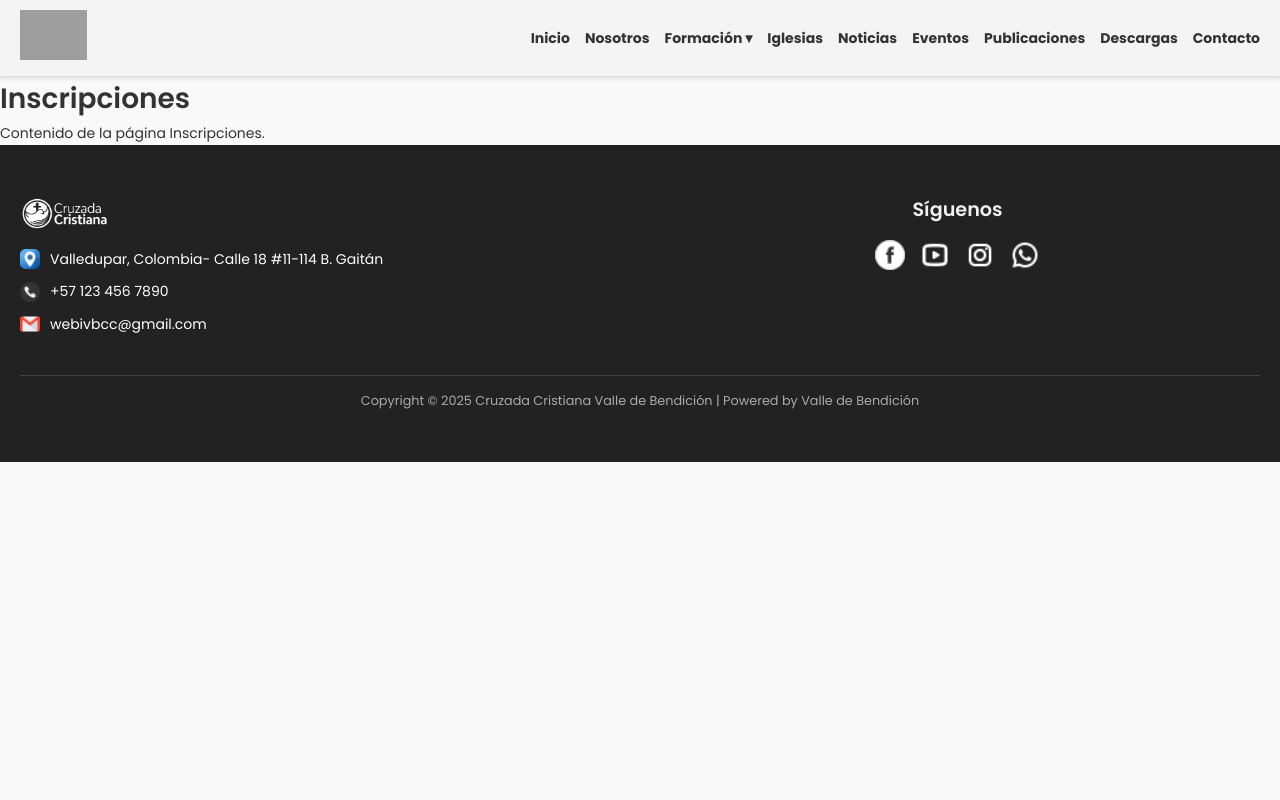
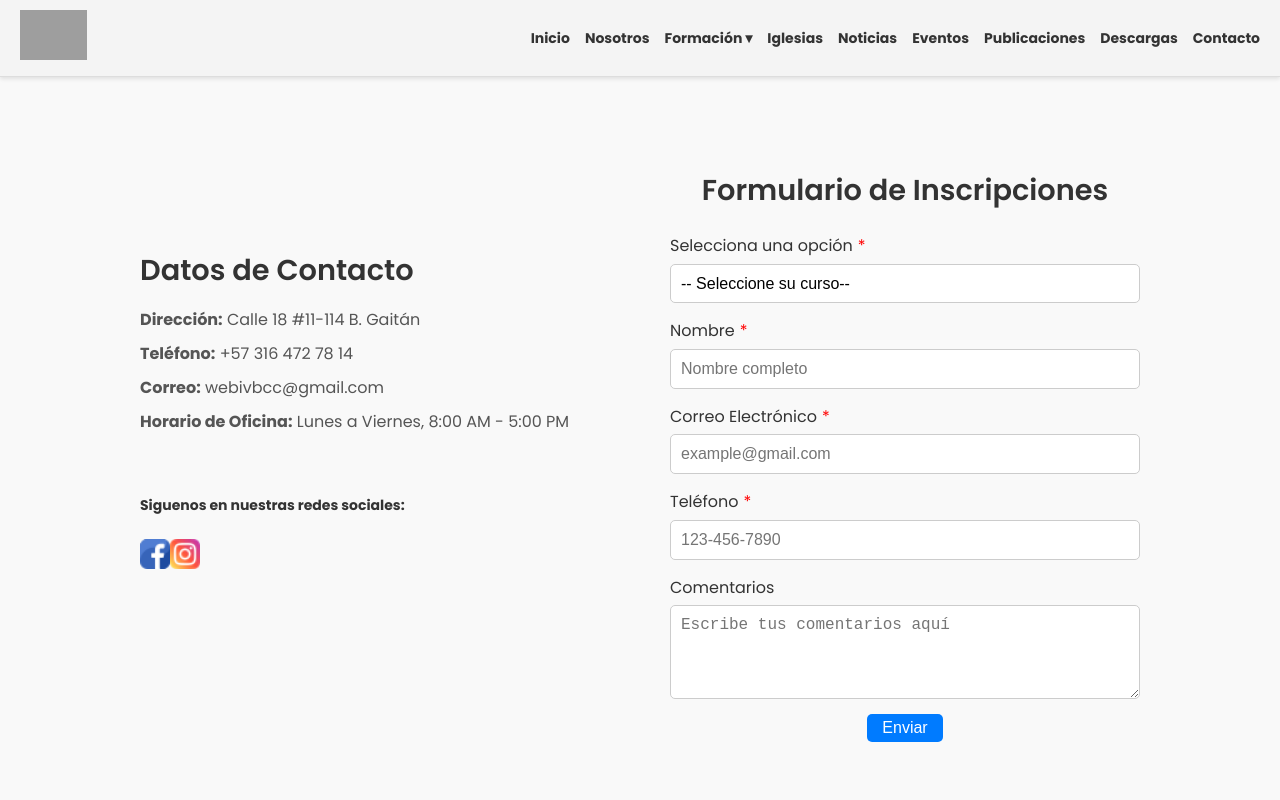
Before and after one commit to IVBCC/ivbccfront, a React (Create React App) app: page /formacion/inscripciones in a window 1280 px wide. Shown: the top 800 px of the page. Built offline with nearby package versions, Linux system fonts and the light colour scheme; grey boxes are pictures that could not be loaded; the HTML template or start-up script is replaced by a standard one.

Commit message:
avance seccionInscripciones

```diff
--- a/src/componentes/formacion/inscripciones.js
+++ b/src/componentes/formacion/inscripciones.js
@@ -1,11 +1,109 @@
-import React from 'react';
+import React from "react";
+import LogoFacebook from '../../logo/facebookinscripciones.png';
+import LogoIg from '../../logo/instagraminscripciones.png';
+import "../styles.css";
 
 const Inscripciones = () => {
   return (
-    <div className="ibps-section">
-      <h1>Inscripciones</h1>
-      <p>Contenido de la página Inscripciones.</p>
-    </div>
+    <section className="inscripciones-section">
+      <div className="inscripciones-grid">
+        {/* Sección de datos de contacto */}
+        <div className="datos-contacto">
+          <h2 className="datos-contacto-title">Datos de Contacto</h2>
+          <p className="contacto-item">
+            <strong>Dirección:</strong> Calle 18 #11-114 B. Gaitán
+          </p>
+          <p className="contacto-item">
+            <strong>Teléfono:</strong> +57 316 472 78 14
+          </p>
+          <p className="contacto-item">
+            <strong>Correo:</strong> webivbcc@gmail.com
+          </p>
+          <p className="contacto-item">
+            <strong>Horario de Oficina:</strong> Lunes a Viernes, 8:00 AM - 5:00 PM
+          </p>
+
+          <p className="strong-siguenos"><strong className="">Siguenos en nuestras redes sociales:</strong></p>
+          <br></br>
+          <a href="https://www.facebook.com/p/Iglesia-Valle-De-Bendici%C3%B3n-Cruzada-Cristiana-100064649477817/" target="_blank" rel="noopener noreferrer">
+              <img src={LogoFacebook} alt="Facebook" className="social-icon" />
+            </a>
+            <a href="https://www.instagram.com/iglesiavalledebendicion?igsh=ZTBrOHAzanM1NjFr" target="_blank" rel="noopener noreferrer">
+              <img src={LogoIg} alt="Instagram" className="social-icon" />
+            </a>
+        </div>
+        {/* Formulario de inscripciones */}
+        <div className="formulario-container">
+          <h2 className="formulario-title">Formulario de Inscripciones</h2>
+          <form className="inscripciones-form">
+            {/* NUEVA SECCIÓN: Selector obligatorio */}
+            <div className="form-group">
+              <label htmlFor="opciones">
+                Selecciona una opción<span className="required">*</span>
+              </label>
+              <select
+                id="opciones"
+                name="opciones"
+                required
+                defaultValue="" // Forzamos al usuario a elegir una opción
+              >
+                <option value="" disabled>-- Seleccione su curso--</option>
+                <option value="cefi">CEFI</option>
+                <option value="ibps">IBPS</option>
+              </select>
+            </div>
+            <div className="form-group">
+              <label htmlFor="nombre">
+                Nombre<span className="required">*</span>
+              </label>
+              <input
+                type="text"
+                id="nombre"
+                name="nombre"
+                placeholder="Nombre completo"
+                required
+              />
+            </div>
+            <div className="form-group">
+              <label htmlFor="correo">
+                Correo Electrónico<span className="required">*</span>
+              </label>
+              <input
+                type="email"
+                id="correo"
+                name="correo"
+                placeholder="example@gmail.com"
+                required
+              />
+            </div>
+            <div className="form-group">
+              <label htmlFor="telefono">
+                Teléfono<span className="required">*</span>
+              </label>
+              <input
+                type="tel"
+                id="telefono"
+                name="telefono"
+                placeholder="123-456-7890"
+                required
+              />
+            </div>
+            <div className="form-group">
+              <label htmlFor="comentarios">Comentarios</label>
+              <textarea
+                id="comentarios"
+                name="comentarios"
+                rows="4"
+                placeholder="Escribe tus comentarios aquí"
+              ></textarea>
+            </div>
+            <button type="submit" className="inscripciones-button">
+              Enviar
+            </button>
+          </form>
+        </div>
+      </div>
+    </section>
   );
 };
 
--- a/src/componentes/styles.css
+++ b/src/componentes/styles.css
@@ -1072,3 +1072,128 @@ p {
     max-width: 100%;
   }
 }
+
+/* Sección General */
+.inscripciones-section {
+  padding: 50px 20px;
+  margin: 40px auto;
+  max-width: 1000px;
+}
+
+.inscripciones-grid {
+  display: grid;
+  grid-template-columns: 1fr 1fr;
+  gap: 20px;
+  align-items: flex-start;
+}
+
+@media (max-width: 768px) {
+  .inscripciones-grid {
+    grid-template-columns: 1fr;
+  }
+}
+
+/* Datos de Contacto */
+.strong-siguenos{
+  margin-top: 60px;
+}
+.datos-contacto {
+  padding-right: 20px;
+  margin-top: 80px;
+}
+
+.datos-contacto-title {
+  font-size: 1.8rem;
+  color: #333;
+  margin-bottom: 15px;
+}
+
+.contacto-item {
+  font-size: 1rem;
+  color: #555;
+  margin-bottom: 10px;
+  line-height: 1.5;
+}
+
+/* Formulario */
+.formulario-container {
+  padding-left: 20px;
+}
+
+.formulario-title {
+  font-size: 1.8rem;
+  color: #333;
+  margin-bottom: 20px;
+  text-align: center;
+}
+
+.inscripciones-form {
+  display: flex;
+  flex-direction: column;
+  gap: 15px;
+}
+
+.form-group {
+  display: flex;
+  flex-direction: column;
+}
+
+.form-group label {
+  font-size: 1rem;
+  color: #333;
+  margin-bottom: 5px;
+  text-align: left;
+}
+
+.required {
+  color: red;
+  margin-left: 5px;
+}
+
+.form-group input,
+.form-group textarea {
+  padding: 10px;
+  font-size: 1rem;
+  border: 1px solid #ccc;
+  border-radius: 5px;
+  text-align: left; /* Centramos el texto dentro del input */
+}
+
+.form-group input:focus,
+.form-group textarea:focus {
+  border-color: #007bff;
+  outline: none;
+  box-shadow: 0 0 5px rgba(0, 123, 255, 0.5);
+}
+
+.inscripciones-button {
+  padding: 5px 15px; /* Botón pequeño */
+  font-size: 1rem;
+  background-color: #007bff;
+  color: #fff;
+  border: none;
+  border-radius: 5px;
+  cursor: pointer;
+  align-self: center; /* Centramos el botón dentro del form */
+  transition: background-color 0.3s ease;
+}
+
+.inscripciones-button:hover {
+  background-color: #064a92;
+}
+/* NUEVO: Estilos para el select */
+.form-group select {
+  padding: 10px;
+  font-size: 1rem;
+  border: 1px solid #ccc;
+  border-radius: 5px;
+  text-align: left;
+  background-color: #fff;
+  appearance: none; /* Elimina la apariencia nativa del navegador */
+}
+
+.form-group select:focus {
+  border-color: #007bff;
+  outline: none;
+  box-shadow: 0 0 5px rgba(0, 123, 255, 0.5);
+}
```
Also changed, not shown: src/logo/facebookinscripciones.png (added), src/logo/instagraminscripciones.png (added).
